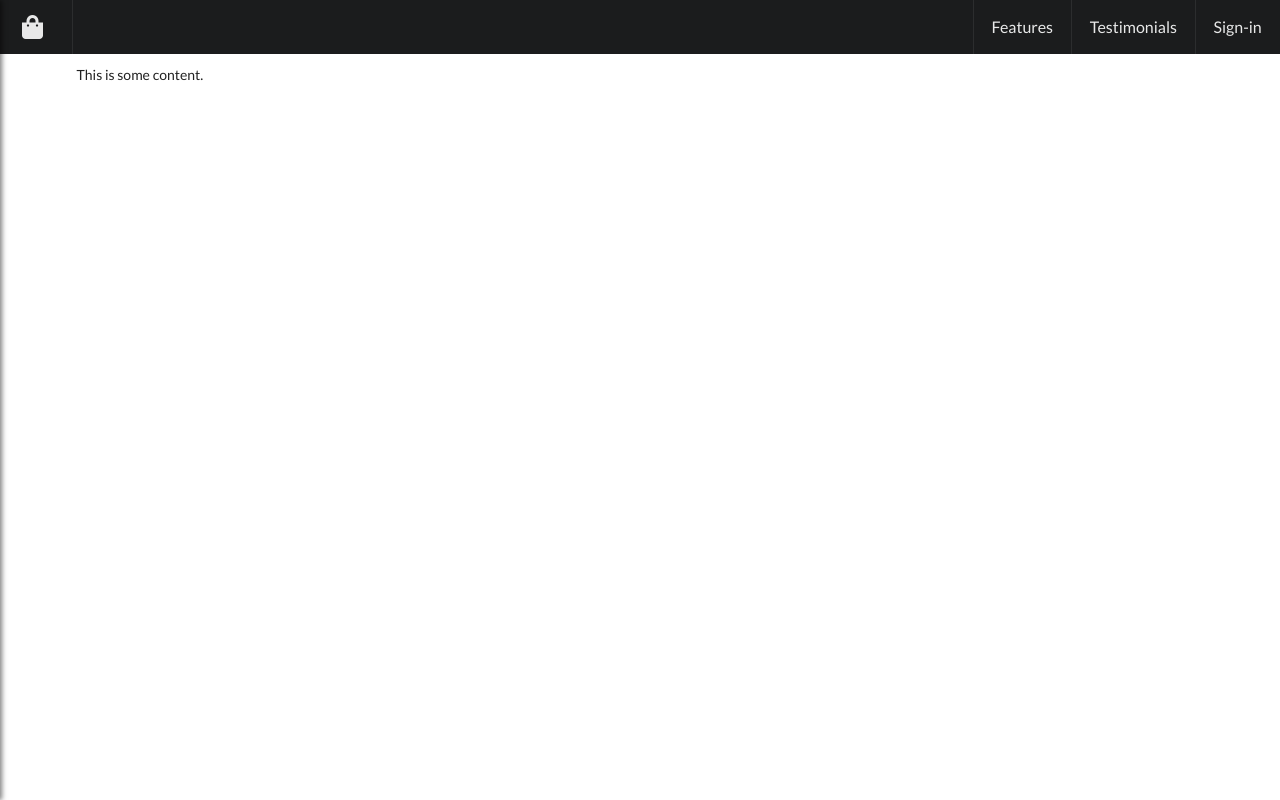
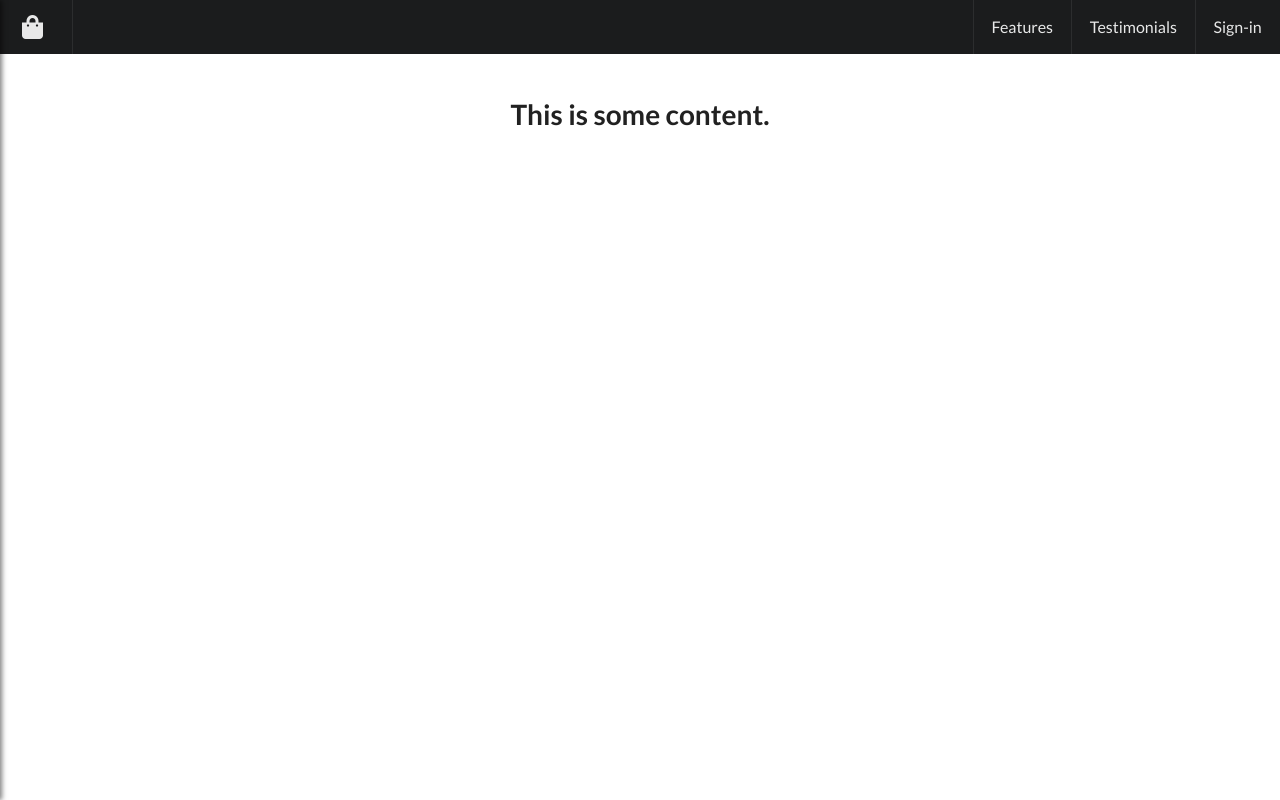
Before and after one commit to ashishdev007/shopping-list, a React (Create React App) app in the folder client/: page / in a window 1280 px wide. Built offline with nearby package versions, Linux system fonts and the light colour scheme.

Commit message:
Made a separate component for displaying the items and completed initial setup of Redux

```diff
--- a/client/package.json
+++ b/client/package.json
@@ -6,9 +6,13 @@
     "@testing-library/jest-dom": "^4.2.4",
     "@testing-library/react": "^9.4.0",
     "@testing-library/user-event": "^7.2.1",
+    "axios": "^0.19.0",
     "react": "^16.12.0",
     "react-dom": "^16.12.0",
-    "react-scripts": "3.3.0"
+    "react-redux": "^7.1.3",
+    "react-scripts": "3.3.0",
+    "redux": "^4.0.5",
+    "redux-thunk": "^2.3.0"
   },
   "scripts": {
     "start": "react-scripts start",
--- /dev/null
+++ b/client/src/actions/types.js
@@ -0,0 +1 @@
+export const FETCH_ITEMS = "FETCH_ITEMS";
--- a/client/src/components/App.css
+++ b/client/src/components/App.css
@@ -0,0 +1,3 @@
+main.ui.container {
+    padding-top: 68px;
+}
--- a/client/src/components/App.js
+++ b/client/src/components/App.js
@@ -1,7 +1,9 @@
 import React, { Component } from "react";
+
 import Navbar from "./navbar/navbar.jsx";
 import Sidebar from "./sideDrawer/sideDrawer.jsx";
 import BackDrop from "./Backdrop/Backdrop.jsx";
+import ShopItems from "./ShopItems/ShopItems.jsx";
 import "./App.css";
 
 class App extends Component {
@@ -39,9 +41,14 @@ class App extends Component {
                 <Sidebar show={this.state.sideDrawerOpen} />
 
                 {this.getBackDrop()}
-                <div className="ui container" style={{ paddingTop: "65px" }}>
-                    <div className="content">This is some content.</div>
-                </div>
+                <main className="ui container">
+                    <div className="ui grid">
+                        <div className="two wide column"></div>
+                        <content className="twelve wide column">
+                            <ShopItems />
+                        </content>
+                    </div>
+                </main>
             </main>
         );
     }
--- /dev/null
+++ b/client/src/components/ShopItems/ShopItems.css
@@ -0,0 +1,11 @@
+.itemsContainer {
+    height: 100%;
+    width: 100%;
+    display: flex;
+    justify-content: center;
+    padding-top: 4vh;
+}
+
+/* .content {
+    margin: auto;
+} */
--- /dev/null
+++ b/client/src/components/ShopItems/ShopItems.jsx
@@ -0,0 +1,17 @@
+import React, { Component } from "react";
+import "./ShopItems.css";
+
+class ShopItems extends Component {
+    state = {};
+    render() {
+        return (
+            <div className="itemsContainer">
+                <div className="content">
+                    <h1 className="ui header">This is some content.</h1>
+                </div>
+            </div>
+        );
+    }
+}
+
+export default ShopItems;
--- a/client/src/index.js
+++ b/client/src/index.js
@@ -1,5 +1,18 @@
 import React from "react";
 import ReactDOM from "react-dom";
+import { Provider } from "react-redux";
+import { createStore, applyMiddleware, compose } from "redux";
+import thunk from "redux-thunk";
+
 import App from "./components/App";
+import reducers from "./reducers";
 
-ReactDOM.render(<App />, document.getElementById("root"));
+const composeEnhancers = window.__REDUX_DEVTOOLS_EXTENSION_COMPOSE__ || compose;
+const store = createStore(reducers, composeEnhancers(applyMiddleware(thunk)));
+
+ReactDOM.render(
+    <Provider store={store}>
+        <App />
+    </Provider>,
+    document.getElementById("root")
+);
--- /dev/null
+++ b/client/src/reducers/ItemsReducer.js
@@ -0,0 +1,20 @@
+import { FETCH_ITEMS } from "../actions/types";
+
+const INITIAL_STATE = {
+    1: "Milk",
+    2: "Eggs",
+    3: "Trash Bags",
+    4: "Vaccum Cleaner"
+};
+
+const itemsReducer = (state = INITIAL_STATE, action) => {
+    switch (action.type) {
+        case FETCH_ITEMS:
+            return { ...state, ...action.payload };
+
+        default:
+            return state;
+    }
+};
+
+export default itemsReducer;
--- /dev/null
+++ b/client/src/reducers/index.js
@@ -0,0 +1,6 @@
+import { combineReducers } from "redux";
+import itemsReducer from "./ItemsReducer";
+
+export default combineReducers({
+    items: itemsReducer
+});
```
Also changed, not shown: client/src/actions/index.js (added), 1 other file (tests, documents, lock files or other folders).
